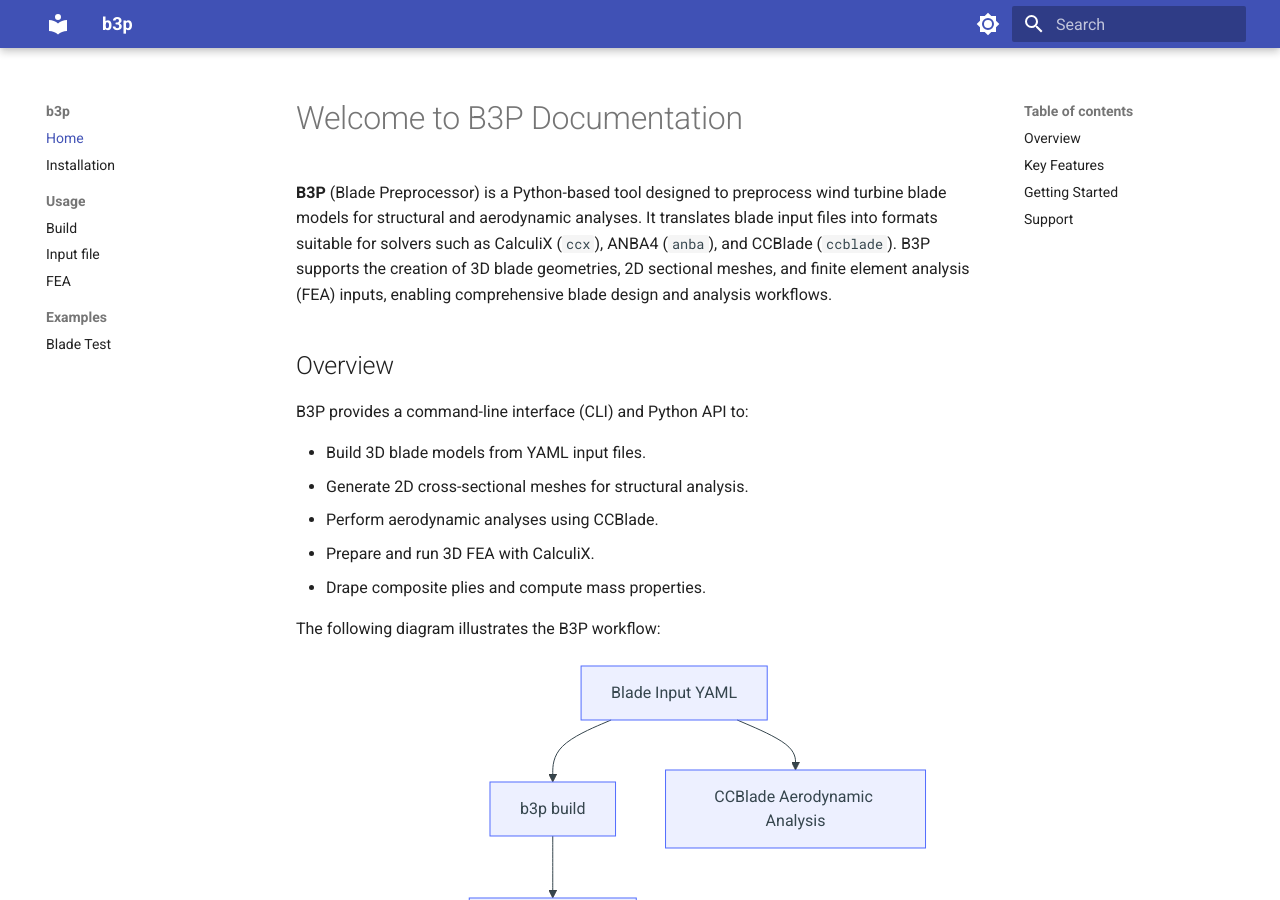
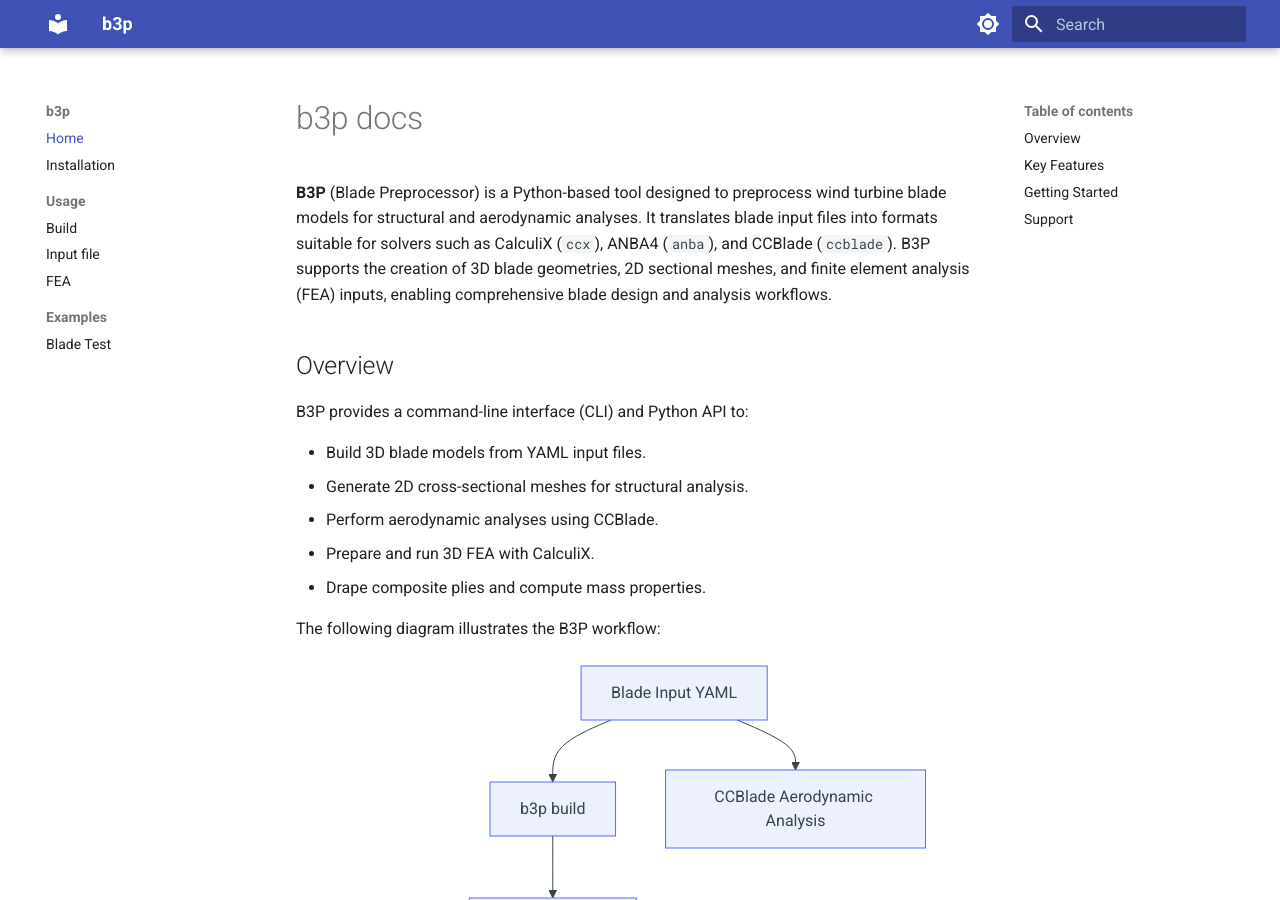
Before and after one commit to wr1/b3p, an MkDocs documentation site: the page built from docs/index.md, in a window 1280 px wide and 900 px high. Built offline with MkDocs 1.6.1 and Material for MkDocs 9.7.7, drawn with Linux system fonts in a browser that asks for light colours.

```diff
--- a/docs/index.md
+++ b/docs/index.md
@@ -1,4 +1,4 @@
-# Welcome to B3P Documentation
+# b3p docs
 
 **B3P** (Blade Preprocessor) is a Python-based tool designed to preprocess wind turbine blade models for structural and aerodynamic analyses. It translates blade input files into formats suitable for solvers such as CalculiX (`ccx`), ANBA4 (`anba`), and CCBlade (`ccblade`). B3P supports the creation of 3D blade geometries, 2D sectional meshes, and finite element analysis (FEA) inputs, enabling comprehensive blade design and analysis workflows.
 
--- a/pyproject.toml
+++ b/pyproject.toml
@@ -4,7 +4,7 @@ license = {text = "MIT"}
 name = "b3p"
 readme = "README.md"
 requires-python = ">=3.11,<4.0.0"
-version = "0.1.10rc1"
+version = "0.1.10rc2"
 
 authors = [
   {name = "wr1", email = "8971152+wr1@users.noreply.github.com"},
```
